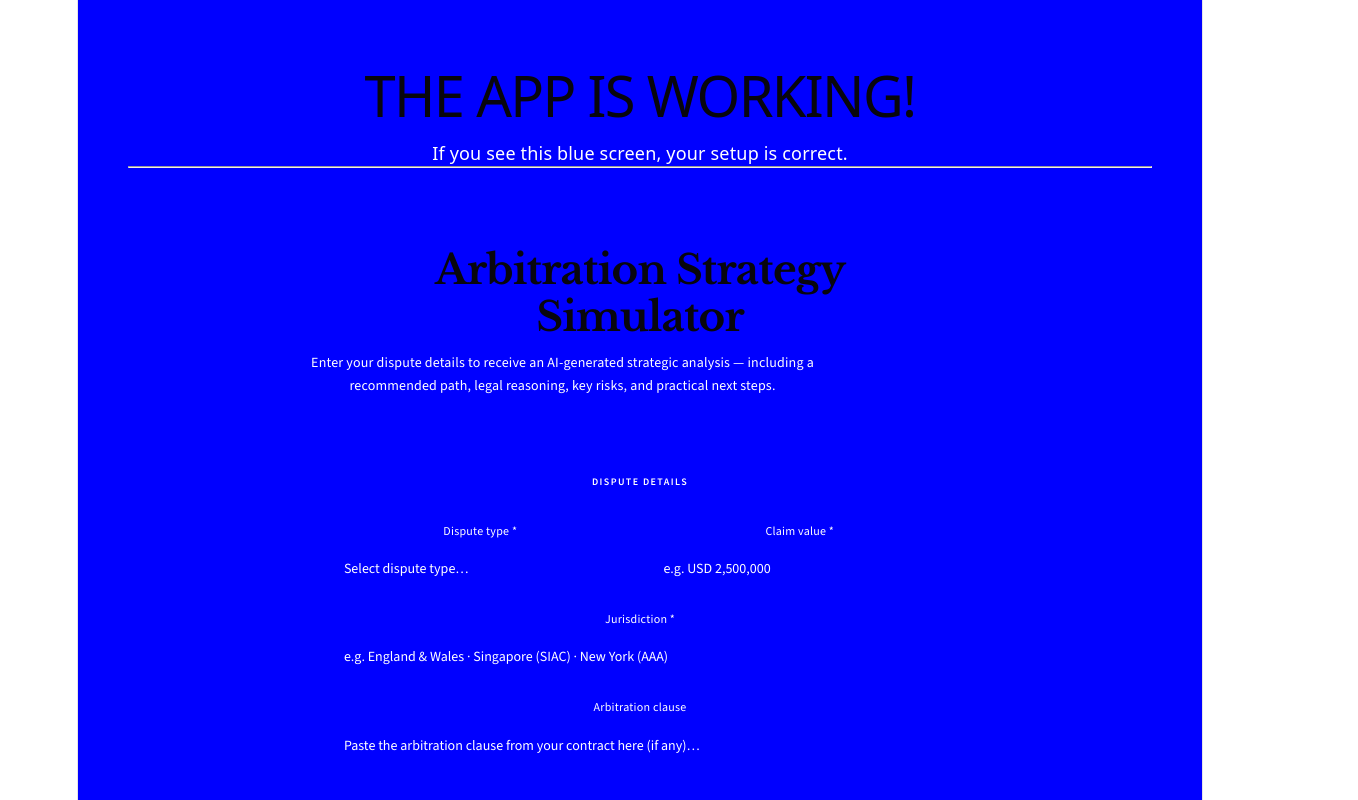
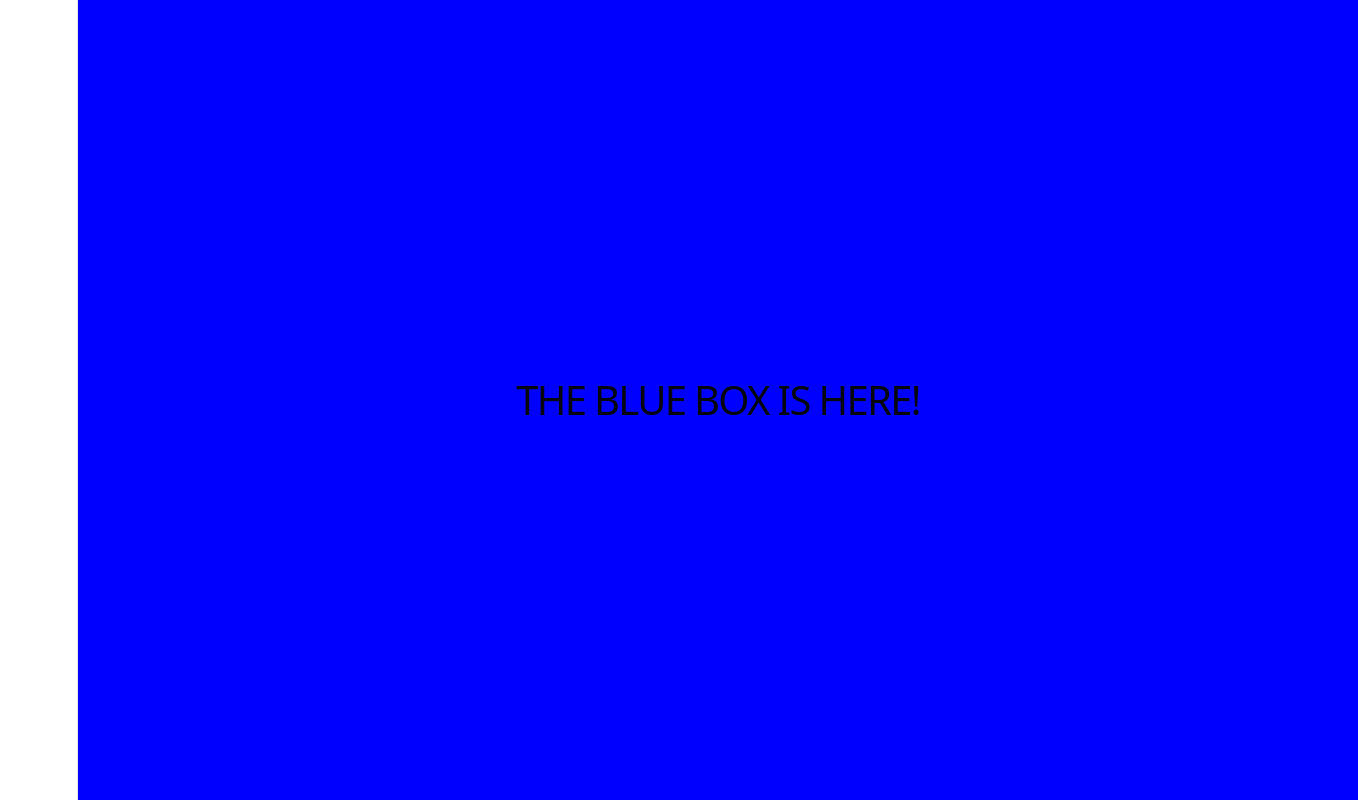
Before and after one commit to anushkapalit-ui/arbitration-app, a React (Vite) app: page / in a window 1280 px wide. Shown: the top 800 px of the page, 1358 px wide, since content can reach past the window. Built offline with nearby package versions, Linux system fonts and the light colour scheme.

Commit message:
Update App.jsx

```diff
--- a/App.jsx
+++ b/App.jsx
@@ -1,12 +1,17 @@
-import ArbitrationSimulator from './ArbitrationSimulator'
+import React from 'react'
 
 export default function App() {
   return (
-    <div style={{ padding: '50px', background: 'blue', color: 'white', minHeight: '100vh' }}>
-      <h1>THE APP IS WORKING!</h1>
-      <p>If you see this blue screen, your setup is correct.</p>
-      <hr />
-      <ArbitrationSimulator />
+    <div style={{
+      height: '100vh',
+      width: '100vw',
+      background: 'blue',
+      color: 'white',
+      display: 'flex',
+      alignItems: 'center',
+      justifyContent: 'center'
+    }}>
+      <h1 style={{ fontSize: '40px' }}>THE BLUE BOX IS HERE!</h1>
     </div>
   )
 }
```
